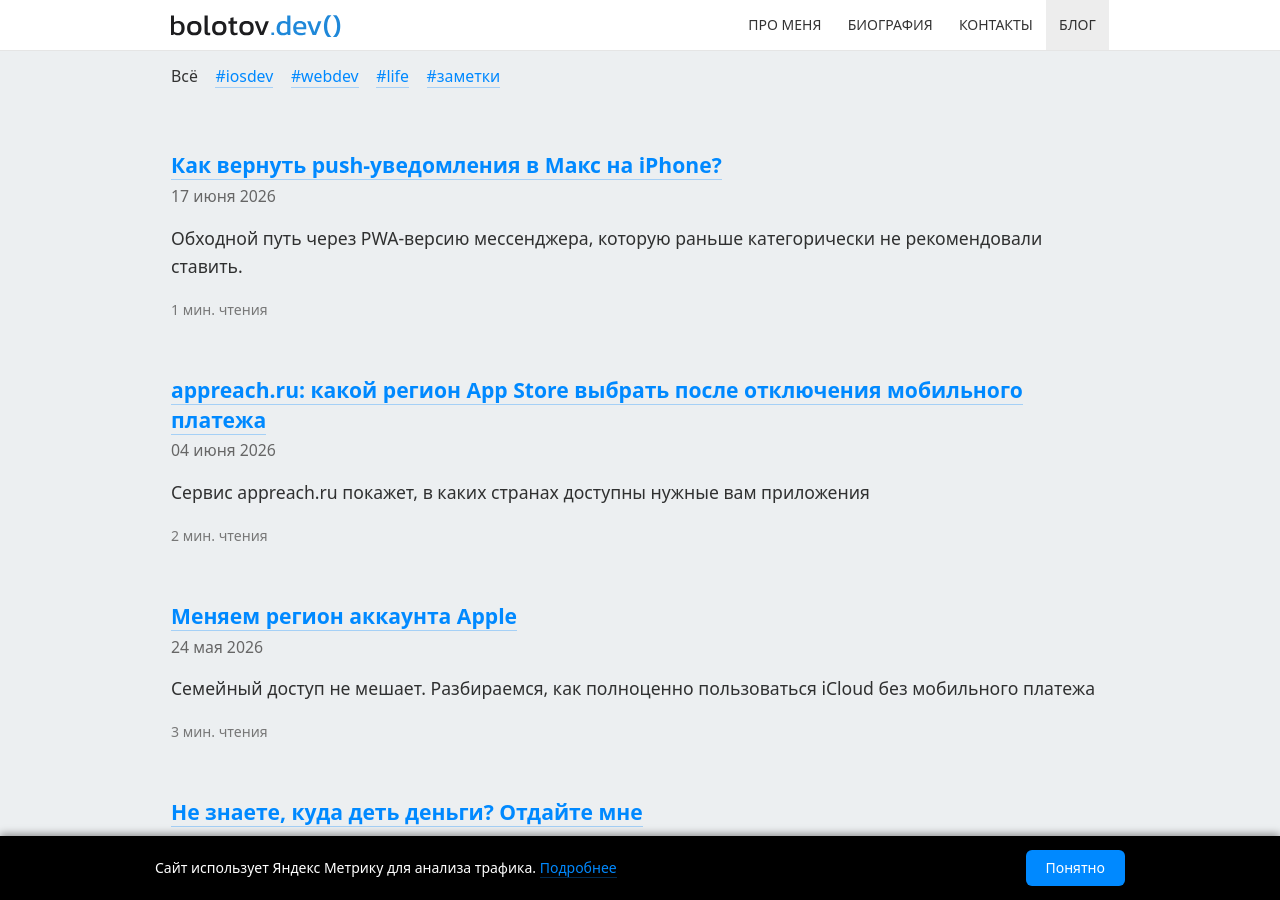
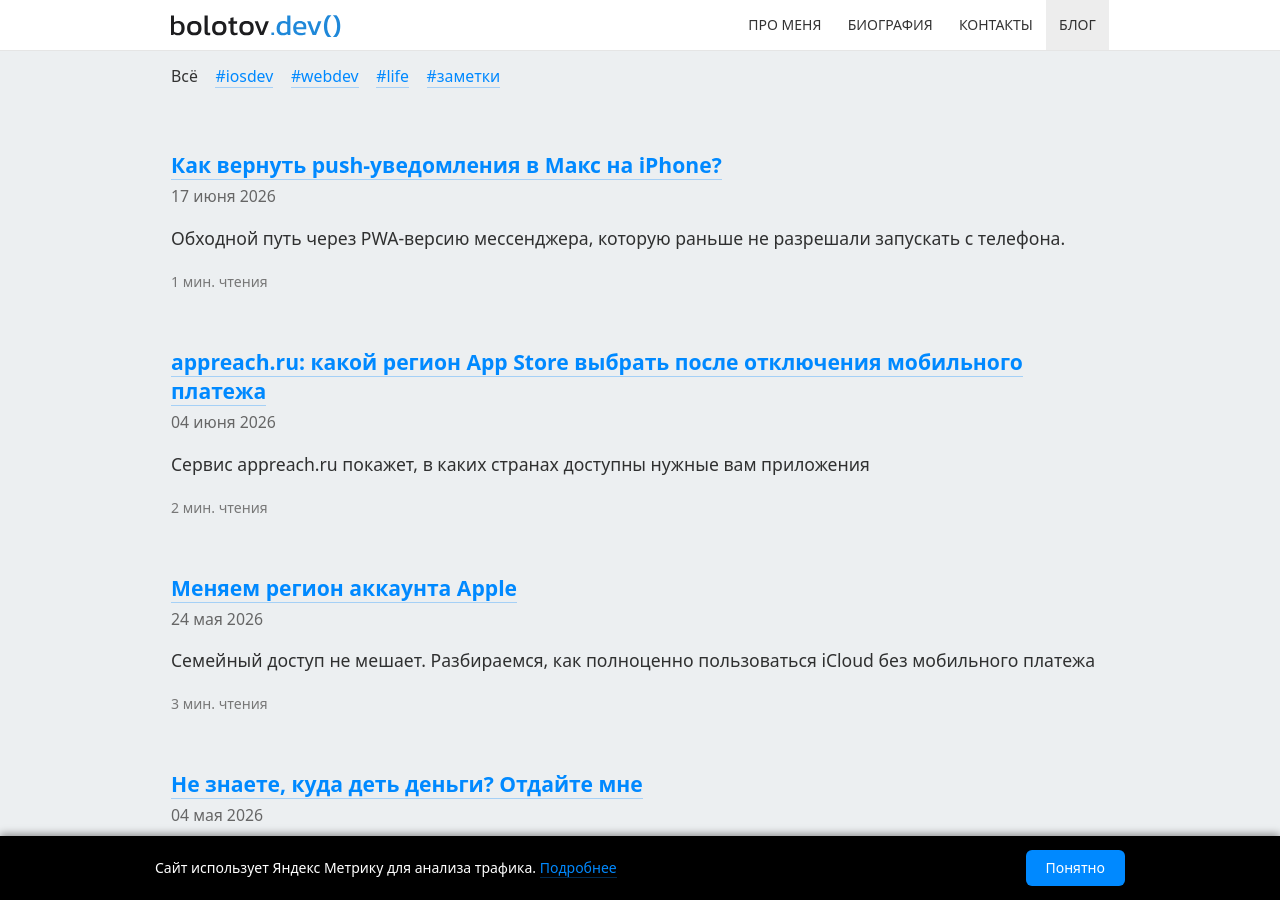
Before and after one commit to artembolotov/artembolotov.github.io, a Jekyll site: the page built from blog/index.html, in a window 1280 px wide and 900 px high. Built offline with Jekyll 4.4.1, drawn with Linux system fonts in a browser that asks for light colours.

Commit message:
Tweak post description wording
Co-Authored-By: Claude Sonnet 4.6 <noreply@anthropic.com>
Claude-Session: https://claude.ai/code/session_015uh559vZSMATo35FsoABzv

```diff
--- a/blog/_posts/2026-06-17-max-push-iphone.md
+++ b/blog/_posts/2026-06-17-max-push-iphone.md
@@ -1,6 +1,6 @@
 ---
 title: "Как вернуть push-уведомления в Макс на iPhone?"
-description: "Обходной путь через PWA-версию мессенджера, которую раньше категорически не рекомендовали ставить."
+description: "Обходной путь через PWA-версию мессенджера, которую раньше не разрешали запускать с телефона."
 tags: [notes]
 draft: false
 ---
```
